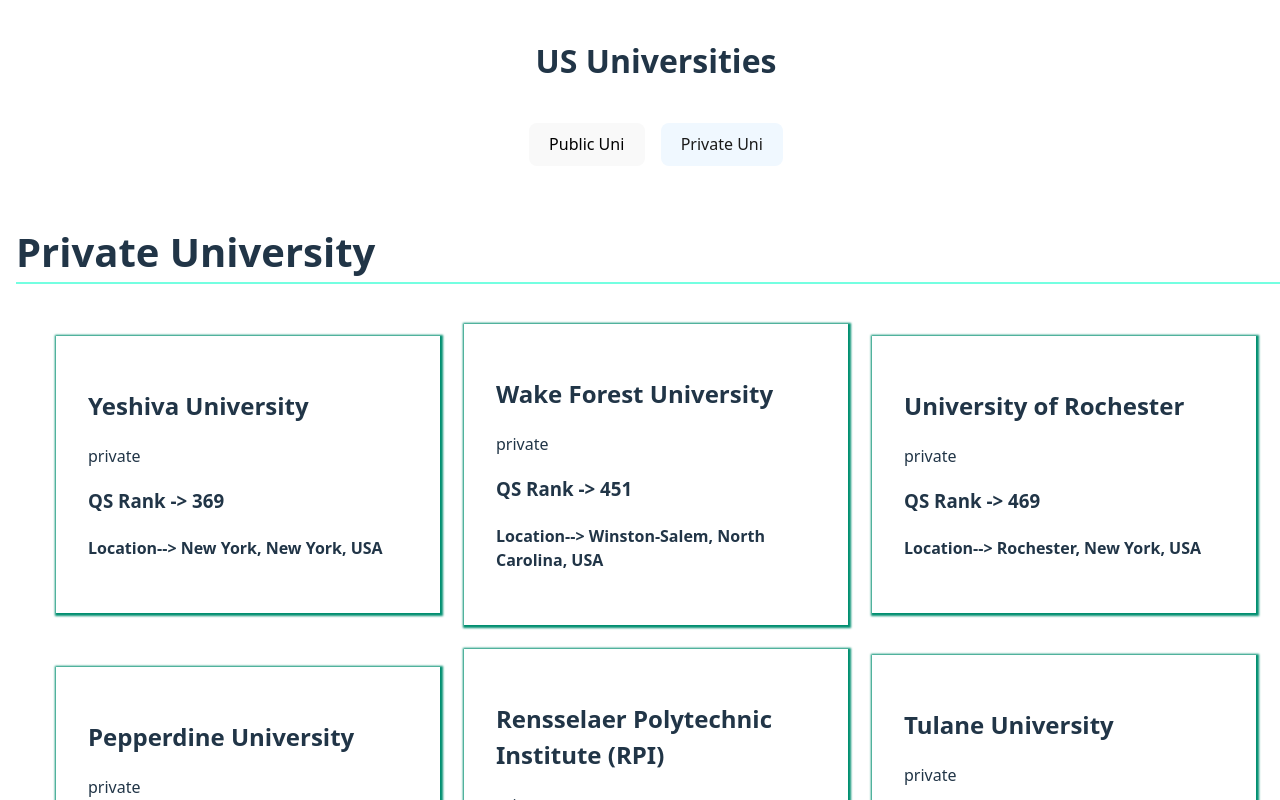
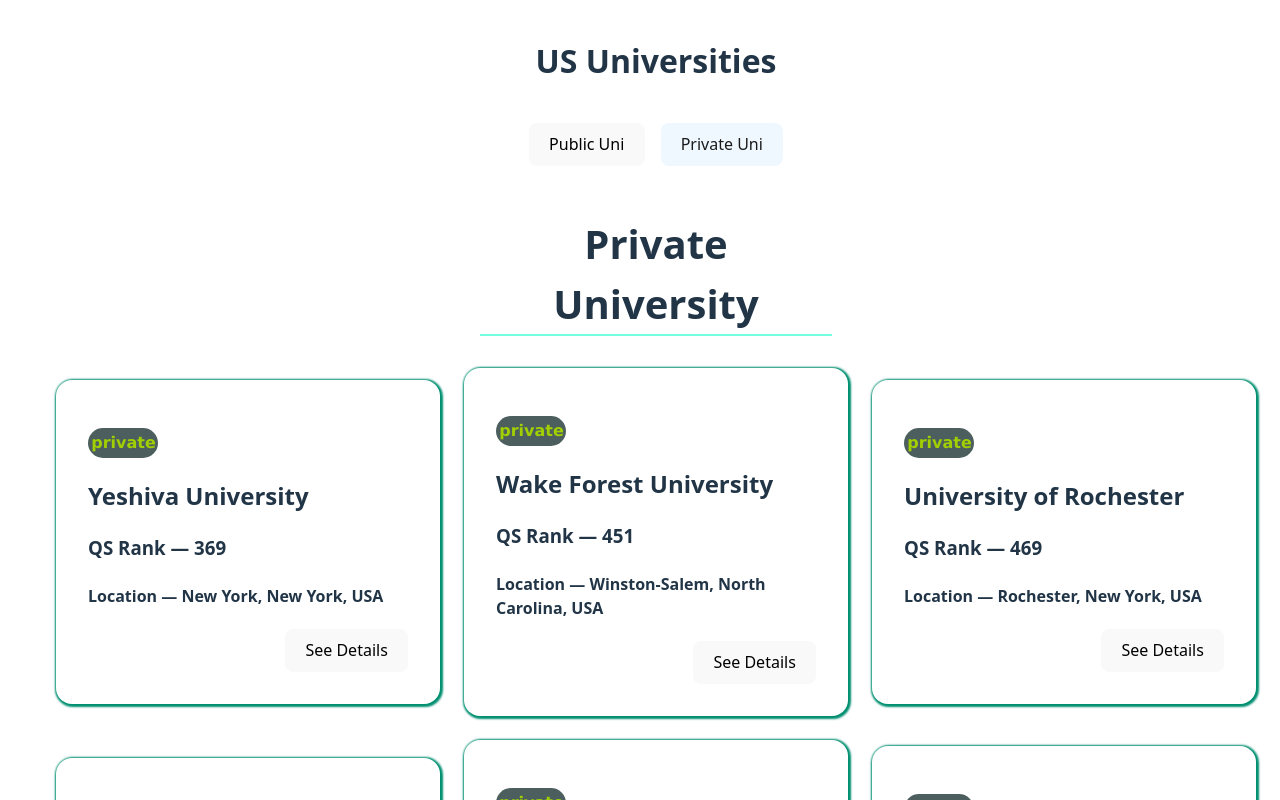
Before and after one commit to heyAbdullahBruh/VersityList, a React (Vite) app: page / in a window 1280 px wide. Shown: the top 800 px of the page. Built offline with nearby package versions, Linux system fonts and the light colour scheme.

Commit message:
#updae1.2 uni card design Update

```diff
--- a/src/components/versityList/private.jsx
+++ b/src/components/versityList/private.jsx
@@ -34,14 +34,13 @@
             const { id, name, type, rank, location } = uni;
             return (
               <article key={id} id={styles.uniCard}>
+                <p id={styles.uniType}>{type}</p>
                 <h2>{name}</h2>
-                <p>{type}</p>
-                <h3>
-                  QS Rank {"->"} {rank}
-                </h3>
-                <h4>
-                  Location{"-->"} {location}
-                </h4>
+                <h3>QS Rank — {rank}</h3>
+                <h4>Location — {location}</h4>
+                <div id={styles.detailBtn}>
+                  <button>See Details</button>
+                </div>
               </article>
             );
           })}
--- a/src/components/versityList/versity.module.css
+++ b/src/components/versityList/versity.module.css
@@ -1,10 +1,13 @@
-.versity{
+.versity {
     width: 100%;
 }
 
 #headV {
     font-size: 2.5rem;
     border-bottom: 2px solid #74ffe1;
+    width: 22rem;
+    text-align: center;
+    margin: 2rem auto;
 }
 
 .uniCont {
@@ -18,8 +21,41 @@
 }
 
 
-#uniCard{
+#uniCard {
     width: 20rem;
     box-shadow: 1px 1px 2px 2px #018f70;
     padding: 2em;
+    border-radius: 1rem;
+    transition: all .3s ease-in-out;
+
+    &:hover {
+        transform: translateY(-1rem) scale(1.01);
+        box-shadow: 2px 2px 4px 8px #798381;
+
+    }
 }
+
+#uniType {
+    background-color: #4c5f5e;
+    width: 4rem;
+    text-align: center;
+    padding: .2rem;
+    border-radius: 1rem;
+    color: #a2cf00;
+    text-shadow: 1px 1px 2px 4px black;
+    font-weight: bold;
+    font-family: 'Lucida Sans', 'Lucida Sans Regular', 'Lucida Grande', 'Lucida Sans Unicode', Geneva, Verdana, sans-serif;
+}
+
+#detailBtn {
+    text-align: right;
+}
+
+#detailBtn button {
+    transition: all .3s ease-in-out;
+
+    &:hover {
+        background-color: cadetblue;
+        color: #0d1111;
+    }
+}
```
